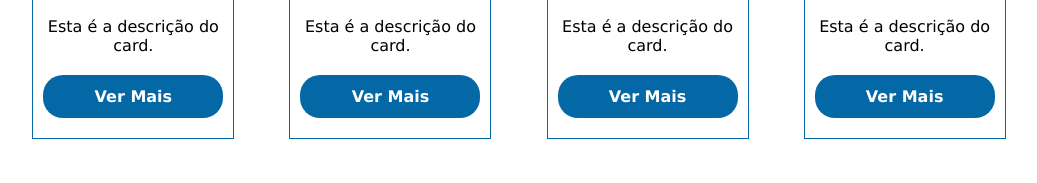
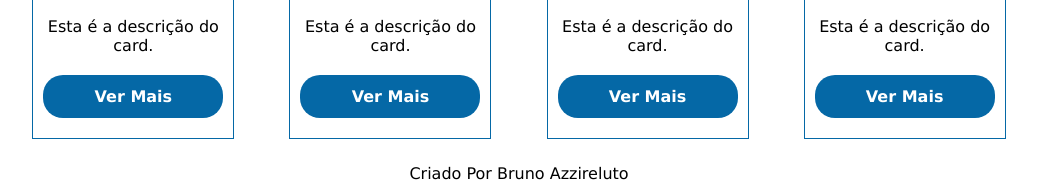
Before and after one commit to Brunoazzireluto/Galeria-de-imagem, a plain HTML site: page index.html in a window 1280 px wide. Shown: the part 739-922 px from the top of the page, without its empty margins (121-1158 px from the left). Drawn offline with Linux system fonts and the light colour scheme.

Commit message:
adicionando Footer no HTML

```diff
--- a/index.html
+++ b/index.html
@@ -68,4 +68,7 @@
         </div>
     </div>
 </body>
+<footer>
+    <p>Criado Por Bruno Azzireluto</p>
+</footer>
 </html>
```
